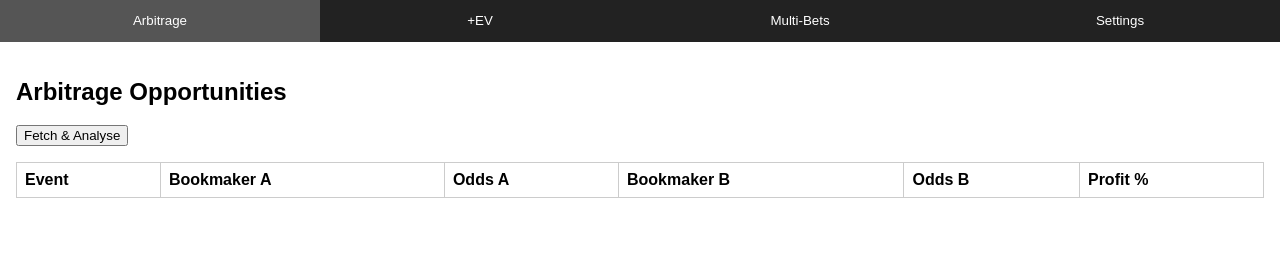
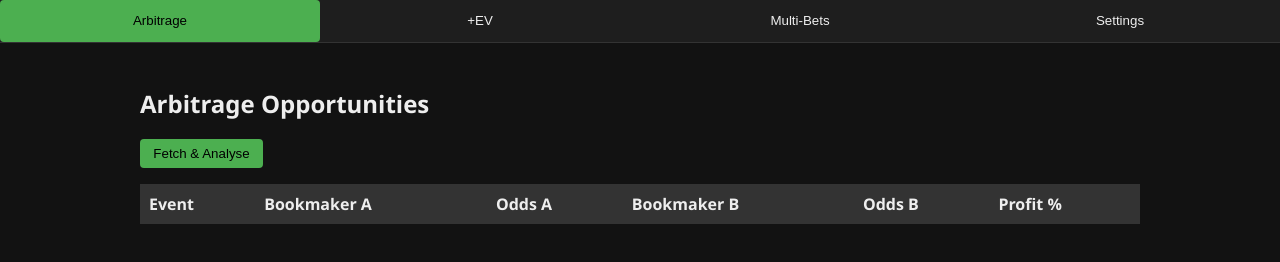
Before and after one commit to BigTomza/GamblebotV4, a plain HTML site: page index.html in a window 1280 px wide. Drawn offline with Linux system fonts and the light colour scheme.

Commit message:
style: modernize ui and fix launcher path

```diff
--- a/index.html
+++ b/index.html
@@ -4,14 +4,26 @@
 <meta charset="UTF-8">
 <title>Gamblebot Lite</title>
 <style>
-body{font-family:Arial,Helvetica,sans-serif;margin:0}
-nav{display:flex;background:#222;color:#fff}
-nav button{flex:1;padding:1em;border:none;background:#222;color:#fff;cursor:pointer}
-nav button.active{background:#555}
-section{display:none;padding:1em}
+:root{
+  --bg:#121212;
+  --fg:#eee;
+  --card:#1e1e1e;
+  --accent:#4caf50;
+  --border:#333;
+}
+body{margin:0;font-family:"Segoe UI",Tahoma,sans-serif;background:var(--bg);color:var(--fg)}
+nav{display:flex;background:var(--card);border-bottom:1px solid var(--border)}
+nav button{flex:1;padding:1em;background:transparent;border:none;color:var(--fg);cursor:pointer;transition:background .2s}
+nav button:hover{background:var(--border)}
+nav button.active{background:var(--accent);color:#000}
+section{display:none;padding:1.5em;max-width:1000px;margin:auto}
 section.active{display:block}
-table{width:100%;border-collapse:collapse;margin-top:1em}
-th,td{border:1px solid #ccc;padding:0.5em;text-align:left}
+table{width:100%;border-collapse:collapse;margin-top:1em;background:var(--card)}
+th,td{padding:0.5em;border:1px solid var(--border);text-align:left}
+th{background:var(--border)}
+tbody tr:nth-child(even){background:#1a1a1a}
+button{background:var(--accent);border:none;color:#000;padding:0.5em 1em;border-radius:4px;cursor:pointer}
+input,select{background:var(--card);border:1px solid var(--border);color:var(--fg);padding:0.3em;border-radius:4px}
 #log{height:150px;overflow-y:auto;background:#000;color:#0f0;padding:0.5em;font-family:monospace;margin-top:1em}
 </style>
 </head>
@@ -84,11 +96,6 @@ function log(msg){const el=document.getElementById('log');const d=document.creat
 function switchTab(id){document.querySelectorAll('nav button').forEach(b=>b.classList.remove('active'));document.querySelectorAll('section').forEach(s=>s.classList.remove('active'));document.querySelector(`nav button[data-tab="${id}"]`).classList.add('active');document.getElementById(id).classList.add('active');}
 document.querySelectorAll('nav button').forEach(btn=>btn.addEventListener('click',()=>switchTab(btn.dataset.tab)));
 
-const sampleData=[{
-  id:'demo',sport_key:'basketball_nba',home_team:'Demo A',away_team:'Demo B',
-  bookmakers:[{title:'Bet365',markets:[{key:'h2h',outcomes:[{name:'Demo A',price:1.9},{name:'Demo B',price:1.9}]}]}]
-}];
-
 async function doFetchAndAnalyse(){
   log('Starting data fetch and analysis...');
   const apiKey=els.apiKey.value.trim();
@@ -99,8 +106,7 @@ async function doFetchAndAnalyse(){
   if(!sportKey){log('No sport selected','warning');return;}
 
   if(!apiKey){
-    log('No API key provided, using demo mode','warning');
-    await processData(sampleData);
+    log('❌ No API key provided','error');
     return;
   }
 
```
Also changed, not shown: 2 other files.
